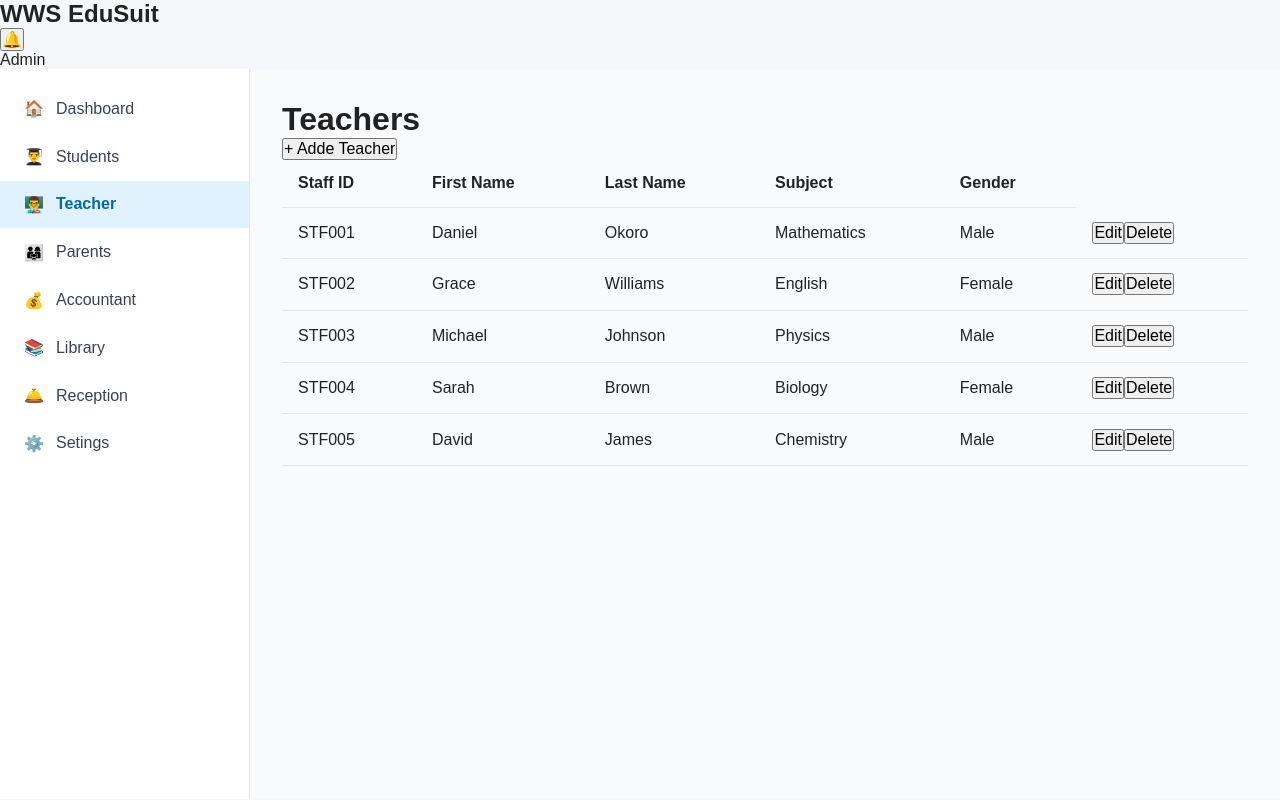
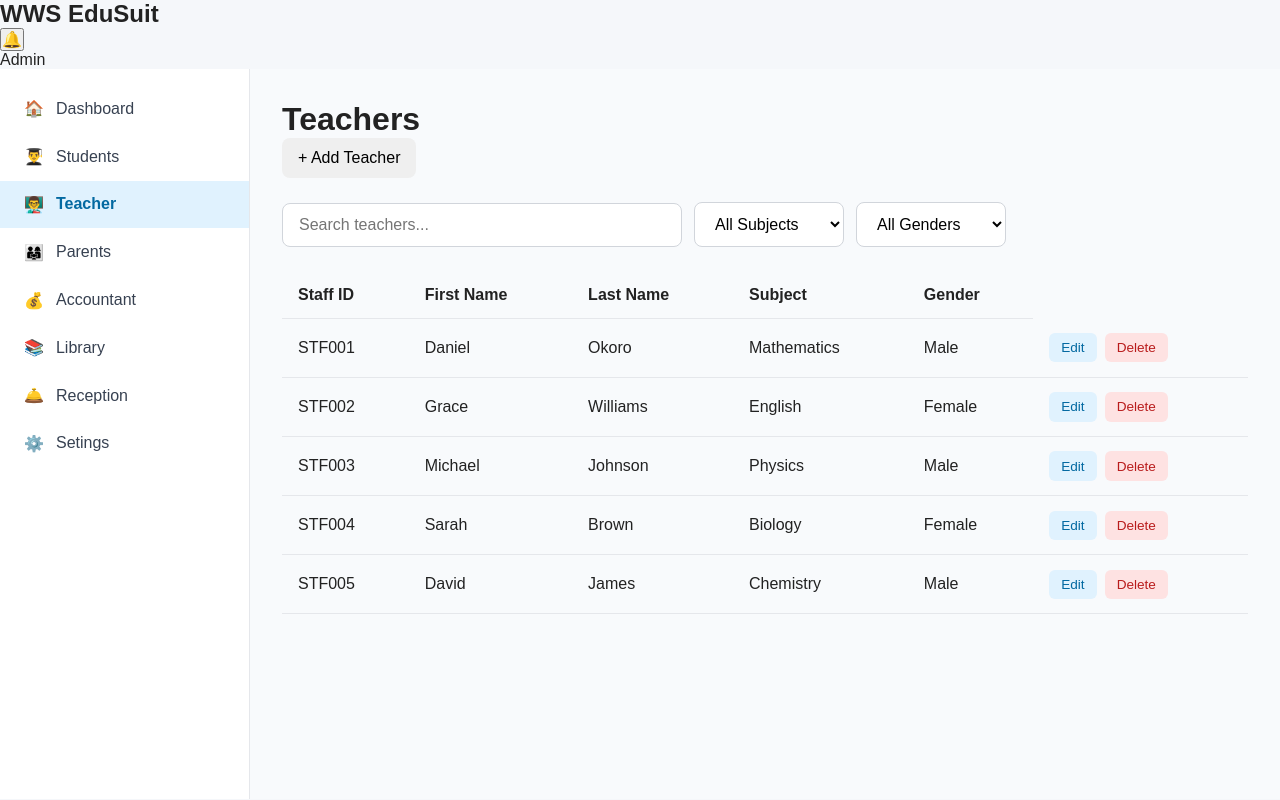
Before and after one commit to WeMoren/wws-edusuite, a React (Vite) app in the folder client/: page /dashboard/teachers in a window 1280 px wide. Built offline with nearby package versions, Linux system fonts and the light colour scheme.

Commit message:
Built teacher management module

```diff
--- a/client/src/components/teachers/TeacherModal/TeacherModal.css
+++ b/client/src/components/teachers/TeacherModal/TeacherModal.css
@@ -0,0 +1,87 @@
+.teacher-modal__overlay {
+  position: fixed;
+  inset: 0;
+  background: rgba(0, 0, 0, 0.5);
+
+  display: flex;
+  align-items: center;
+  justify-content: center;
+
+  padding: 1rem;
+  z-index: 1000;
+}
+
+.teacher-modal {
+  width: 100%;
+  max-width: 500px;
+  max-height: 90vh;
+  overflow-y: auto;
+
+  background: #fff;
+  border-radius: 10px;
+  padding: 1.5rem;
+}
+
+.teacher-modal__header {
+  display: flex;
+  align-items: center;
+  justify-content: space-between;
+  margin-bottom: 1.5rem;
+}
+
+.teacher-modal__header h2 {
+  margin: 0;
+}
+
+.teacher-modal__header button {
+  border: none;
+  background: none;
+  font-size: 1.5rem;
+  cursor: pointer;
+}
+
+.teacher-form__group {
+  display: flex;
+  flex-direction: column;
+  gap: 0.4rem;
+  margin-bottom: 1rem;
+}
+
+.teacher-form__group label {
+  font-weight: 600;
+}
+
+.teacher-form__group input,
+.teacher-form__group select {
+  width: 100%;
+  padding: 0.75rem;
+  border: 1px solid #d1d5db;
+  border-radius: 8px;
+  font-size: 1rem;
+  box-sizing: border-box;
+}
+
+.teacher-form__group input:focus,
+.teacher-form__group select:focus {
+  outline: none;
+  border-color: #2563eb;
+}
+
+.teacher-modal form > button {
+  width: 100%;
+  padding: 0.8rem 1rem;
+  margin-top: 0.5rem;
+
+  border: none;
+  border-radius: 8px;
+
+  background: #2563eb;
+  color: white;
+
+  font-size: 1rem;
+  cursor: pointer;
+}
+
+.teacher-modal form > button:hover {
+  opacity: 0.9;
+}
--- a/client/src/components/teachers/TeacherTable.css
+++ b/client/src/components/teachers/TeacherTable.css
@@ -23,3 +23,32 @@
 .teacher-table tr:hover {
   background: #f8fafc;
 }
+
+.teacher-table__actions {
+  display: flex;
+  align-items: center;
+  gap: 0.5rem;
+}
+
+.teacher-table__actions button {
+  border: none;
+  border-radius: 6px;
+  padding: 0.45rem 0.75rem;
+  font-size: 0.85rem;
+  cursor: pointer;
+}
+
+.teacher-table__edit {
+  background: #e0f2fe;
+  color: #0369a1;
+}
+
+.teacher-table__delete {
+  background: #fee2e2;
+  color: #b91c1c;
+}
+
+.teacher-table__edit:hover,
+.teacher-table__delete:hover {
+  opacity: 0.8;
+}
--- a/client/src/pages/dashboard/Teachers.css
+++ b/client/src/pages/dashboard/Teachers.css
@@ -11,3 +11,38 @@
   border-radius: 8px;
   cursor: pointer;
 }
+
+
+
+.teachers-page__filters {
+  display: flex;
+  align-items: center;
+  gap: 0.75rem;
+  margin: 1.5rem 0;
+  flex-wrap: wrap;
+}
+
+.teachers-page__filters input,
+.teachers-page__filters select {
+  padding: 0.75rem 1rem;
+  border: 1px solid #d1d5db;
+  border-radius: 8px;
+  font-size: 1rem;
+  background: white;
+}
+
+.teachers-page__filters input {
+  width: 100%;
+  max-width: 400px;
+}
+
+.teachers-page__filters select {
+  min-width: 150px;
+  cursor: pointer;
+}
+
+.teachers-page__filters input:focus,
+.teachers-page__filters select:focus {
+  outline: none;
+  border-color: #2563eb;
+}
--- a/client/src/pages/dashboard/Teachers.jsx
+++ b/client/src/pages/dashboard/Teachers.jsx
@@ -9,13 +9,40 @@ import TeacherModal from '../../components/teachers/TeacherModal/TeacherModal'
 const Teachers = () => {
     const [ showModal, setShowModal] = useState(false);
     const [editingTeacher, setEditingTeacher] = useState(null);
+    const [searchTerm, setSearchTerm] = useState("");
+    const [subjectFilter, setSubjectFilter] = useState("");
+    const [genderFilter, setGenderFilter] = useState("");
+
     const [teachers, setTeachers] = useState(() => {
     const savedTeachers = localStorage.getItem("teachers");
-
   return savedTeachers
     ? JSON.parse(savedTeachers)
     : initialTeachers;
 });
+
+
+const filteredTeachers = teachers.filter((teacher) => {
+    const search = searchTerm.toLowerCase();
+
+    const matchesSearch =
+    teacher.staffId.toLowerCase().includes(search) ||
+    teacher.firstName.toLowerCase().includes(search) ||
+    teacher.lastName.toLowerCase().includes(search) ||
+    teacher.subject.toLowerCase().includes(search);
+
+    const matchesSubject =
+        subjectFilter === "" ||
+        teacher.subject === subjectFilter;
+
+    const matchesGender =
+        genderFilter === "" ||
+        teacher.gender === genderFilter;
+
+
+    return (
+        matchesSearch && matchesSubject && matchesGender
+    )
+})
 
     useEffect(() => {
         localStorage.setItem("teachers", JSON.stringify(teachers))
@@ -29,15 +56,46 @@ const Teachers = () => {
             <h1>Teachers</h1>
 
             <button
-             className="teacher-page__button"
+             className="teachers-page__button"
              onClick={() => setShowModal(true)}
              >
-                + Adde Teacher
+                + Add Teacher
             </button>
         </div>
 
+        <div className="teachers-page__filters">
+            <input
+                type="text"
+                placeholder="Search teachers..."
+                value={searchTerm}
+                onChange={(e) => setSearchTerm(e.target.value)}
+            />
+
+            <select
+                value={subjectFilter}
+                onChange={(e) => setSubjectFilter(e.target.value)}
+            >
+                <option value="">All Subjects</option>
+                <option value="Mathematics">Mathematics</option>
+                <option value="English">English</option>
+                <option value="Physics">Physics</option>
+                <option value="Biology">Biology</option>
+                <option value="Chemistry">Chemistry</option>
+            </select>
+
+            <select
+                value={genderFilter}
+                onChange={(e) => setGenderFilter(e.target.value)}
+            >
+                <option value="">All Genders</option>
+                <option value="Male">Male</option>
+                <option value="Female">Female</option>
+            </select>
+        </div>
+
+
         <TeacherTable
-            teachers={teachers}
+            teachers={filteredTeachers}
 
             onEdit={(teacher) => {
                 setEditingTeacher(teacher);
```
